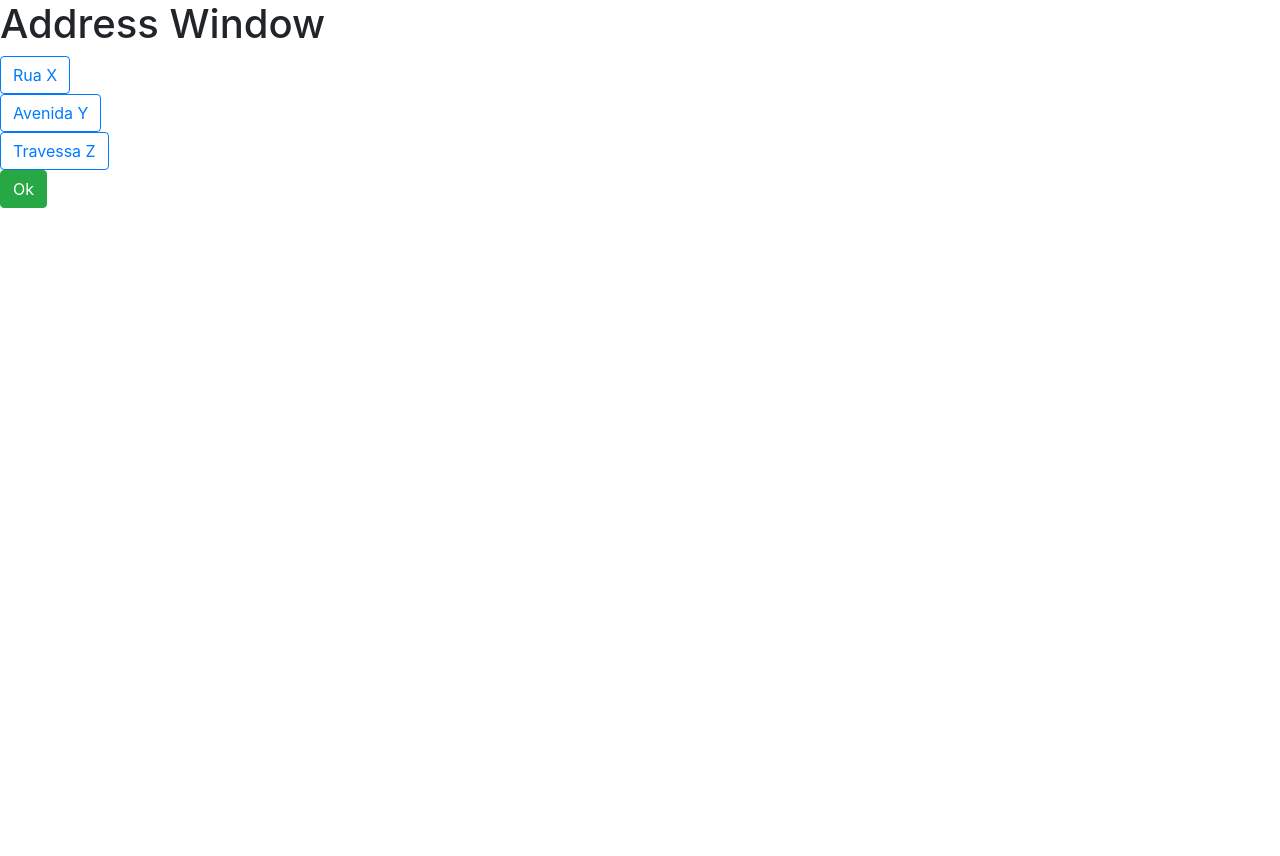
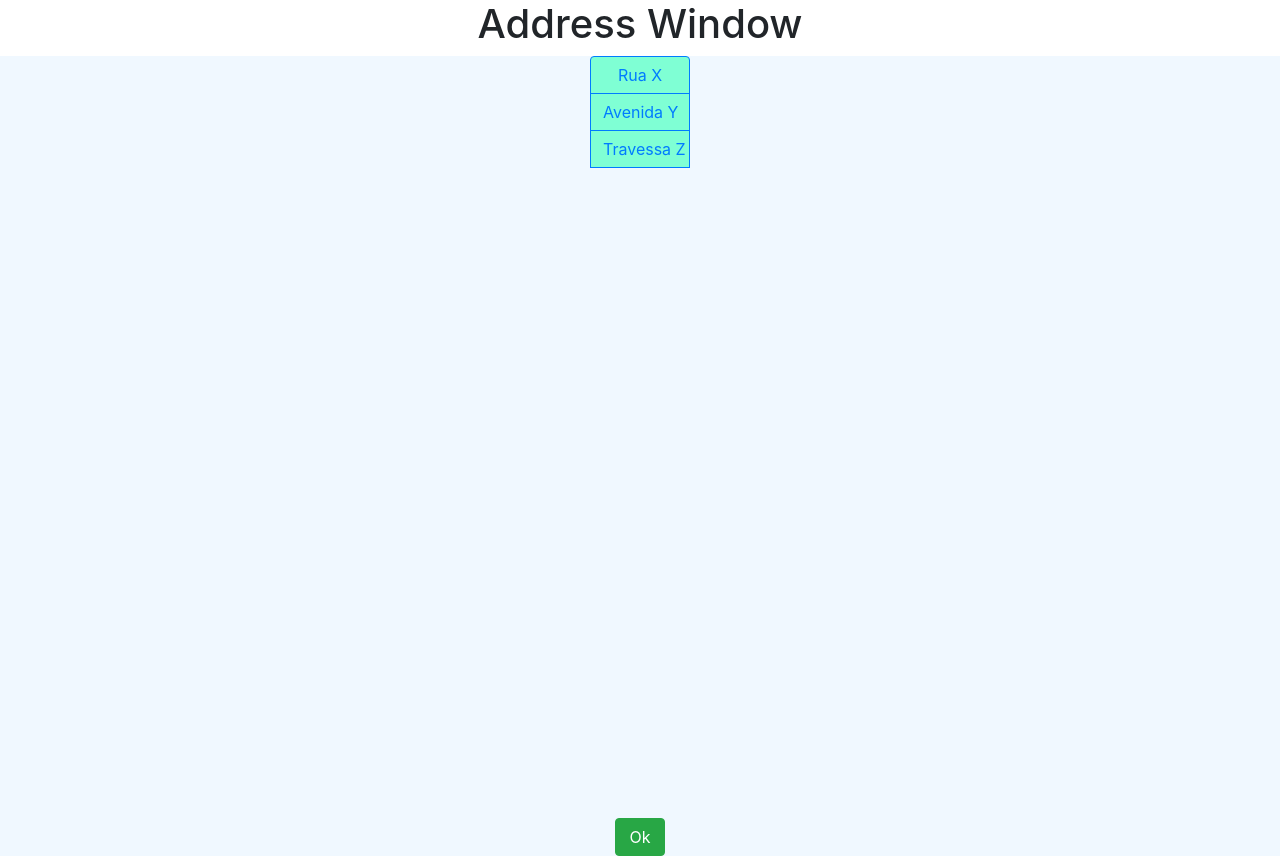
Before and after one commit to nandoartur45/FeaturesList, a website: page index.html in a window 1280 px wide. Before the commit the page ends 800 px from the top, so only its background shows below. Drawn offline with nearby package versions, Linux system fonts and the light colour scheme; files whose address does not match are found by name.

Commit message:
Flex Box Application

```diff
--- a/index.css
+++ b/index.css
@@ -1 +1,34 @@
-:last-child
+
+
+#containerDiv
+{
+    width: 100vw;
+     height: 100vh;
+    background-color: aliceblue;
+    display: flex;
+    flex-direction: column;
+    align-items: center;
+    justify-content: center;
+}
+
+#div1, #div2, #div3
+{
+    width: 100px;
+    /*height: 100px;*/
+    background-color: aquamarine;
+
+
+}
+
+#containerok
+{
+    margin-top: auto;
+}
+
+
+#buttonok
+{
+    width: 50px;
+    /* height: 50px; */
+
+}
--- a/index.html
+++ b/index.html
@@ -7,41 +7,33 @@
     <meta name="viewport" content="width=device-width, initial-scale=1">
 
     <title>Address Window</title>
-
+    <link rel="stylesheet" href="index.css">
 </head>
 
 <body>
-
-    <h1>Address Window</h1>
-
-    <link rel="stylesheet" href="C:\Users\ArleteVaio\Documents\ProjetosDev\Nando\AddressWindow\bootstrap-4.1.3-dist\css\bootstrap.min.css">
+    <div>
+        <h1 style="display: flex; flex-direction: column; justify-content: center; align-items: center;">Address Window</h1>
+    </div>
+    <link rel="stylesheet" href="C:\Users\PC\Documents\ProjetosDev\Nando\-addresswindow\bootstrap-4.1.3-dist\css\bootstrap.min.css">
     <script src="https://code.jquery.com/jquery-3.3.1.slim.min.js" integrity="sha384-q8i/X+965DzO0rT7abK41JStQIAqVgRVzpbzo5smXKp4YfRvH+8abtTE1Pi6jizo"
         crossorigin="anonymous"></script>
     <script src="https://cdnjs.cloudflare.com/ajax/libs/popper.js/1.14.3/umd/popper.min.js" integrity="sha384-ZMP7rVo3mIykV+2+9J3UJ46jBk0WLaUAdn689aCwoqbBJiSnjAK/l8WvCWPIPm49"
         crossorigin="anonymous"></script>
-    <script src="C:\Users\ArleteVaio\Documents\ProjetosDev\Nando\AddressWindow\bootstrap-4.1.3-dist\js\bootstrap.min.js"></script>
+    <script src="C:\Users\PC\Documents\ProjetosDev\Nando\-addresswindow\bootstrap-4.1.3-dist\js\bootstrap.min.js"></script>
 
 
 
-    <div class="btn-group-vertical btn-group-toggle" data-toggle="buttons">
+    <div id="containerDiv" class="btn-group-vertical btn-group-toggle">
+            <button id="div1" type="button" class="btn btn-outline-primary">Rua X</button>
+            <button id="div2" type="button" class="btn btn-outline-primary">Avenida Y</button>
+            <button id="div3" type="button" class="btn btn-outline-primary">Travessa Z</button>
 
-        <div>
-            <button type="button" class="btn btn-outline-primary">Rua X</button>
-        </div>
+            <div id="containerok">
+                <button id="buttonok" type="button" class="btn btn-success">Ok</button>
+            </div>
+    </div>
 
-        <div>
-            <button type="button" class="btn btn-outline-primary">Avenida Y</button>
-        </div>
 
-        <div>
-            <button type="button" class="btn btn-outline-primary">Travessa Z</button>
-        </div>
-
-        <div>
-            <button type="button" class="btn btn-success">Ok</button>
-        </div>
-
-    </div>
 
 </body>
 
```
